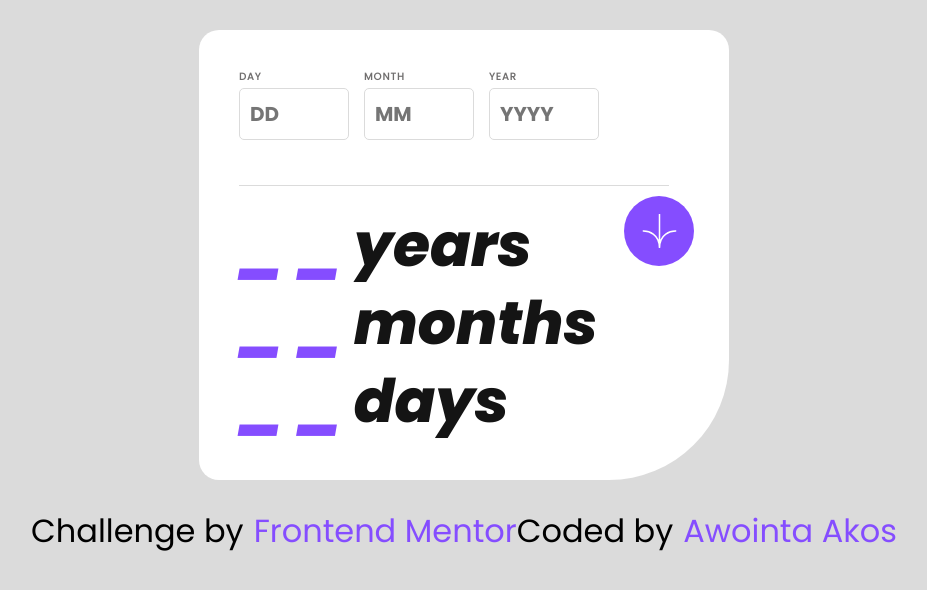
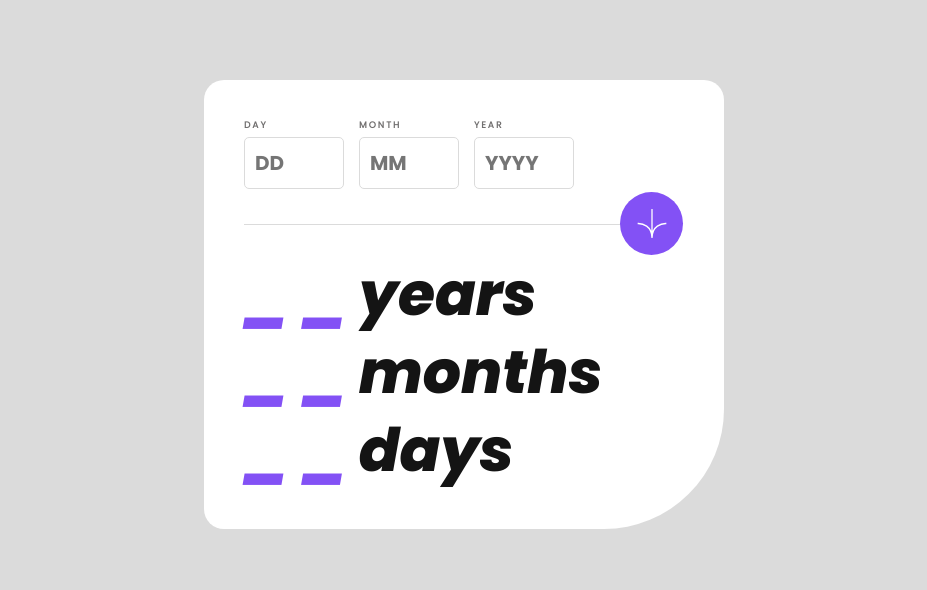
Before and after one commit to Awointa/javascript-age-calculator, a website: page index.html in a window 1280 px wide. Shown: the whole page, without its empty margins (176-1103 px from the left). Drawn offline with Linux system fonts and the light colour scheme.

Commit message:
final commit

```diff
--- a/index.html
+++ b/index.html
@@ -70,19 +70,6 @@
         </div>
       </div>
     </div>
-
-    <footer>
-      <div class="attribution">
-        Challenge by
-        <a
-          class="front-end-mentor"
-          href="https://www.frontendmentor.io?ref=challenge"
-          target="_blank"
-          >Frontend Mentor</a
-        >
-        Coded by <a class="author-name">Awointa Akos</a>
-      </div>
-    </footer>
     <script src="script.js"></script>
   </body>
 </html>
--- a/script.js
+++ b/script.js
@@ -7,7 +7,7 @@ const inputYear = document.querySelector(".input--year");
 
 //Date elements
 let currentDate = new Date();
-let currentDay = currentDate.getDay();
+let currentDay = currentDate.getDate();
 let currentMonth = currentDate.getMonth() + 1;
 let currentYear = currentDate.getFullYear();
 
@@ -20,29 +20,37 @@ const inputMonthElementError = document.getElementById("month-error");
 const inputYearElementError = document.getElementById("year-error");
 
 const resultElements = document.querySelectorAll(".output--number");
-
+// Days in a every month in a year
 let month = [31, 28, 31, 30, 31, 30, 31, 31, 30, 31, 30, 31];
 
+//Array storing error message
 let messages = [];
-const validateMonthDays = (day, givenMonth) => {
+
+// validate date
+const validateMonthDays = (givenDay, givenMonth) => {
   const daysInMonth = month[givenMonth - 1];
-  if (day > daysInMonth) {
+  if (givenDay > daysInMonth) {
     messages.push("Must be a valid date");
     inputDayElementError.textContent = messages.join(", ");
   }
 };
 
+// validate dates
 const validateAllDates = (givenDay, givenMonth, givenYear) => {
   if (
     givenDay > 31 ||
-    (givenDay == 0 && givenMonth > month.length) ||
-    (givenMonth == 0 && givenYear > 2023)
-  )
+    (givenDay == 0 && givenMonth > month.length && givenMonth == 0) ||
+    givenYear > currentYear
+  ) {
     messages = [
       "Must be a valid day",
       "Must be a valid month",
       "Must be in the past",
     ];
+    inputDayElementError.textContent = messages[0];
+    inputMonthElementError.textContent = messages[1];
+    inputYearElementError.textContent = messages[2];
+  }
 };
 
 const displayDate = function (className, value) {
@@ -56,7 +64,7 @@ btn.addEventListener("click", function (e) {
   let birthMonth = Number(inputMonth.value);
   let birthYear = Number(inputYear.value);
 
-  // error messages
+  // error messages for empty inputs
   if (birthDay == "" && birthMonth == "" && birthYear == "")
     messages.push("This field is required");
   errorElements.forEach((errElement) => {
@@ -69,12 +77,14 @@ btn.addEventListener("click", function (e) {
 
   console.log(messages);
 
+  // Error Message Handler
   if (messages.length > 0) {
     inputElements.forEach((input) => (input.style.borderColor = "#ff5757")),
       inputLabelElements.forEach(
         (inputLabel) => (inputLabel.style.color = "#ff5757"),
         (messages = [])
       );
+    return;
   } else {
     inputElements.forEach((input) => (input.style.borderColor = "#dbdbdb")),
       inputLabelElements.forEach(
@@ -82,10 +92,7 @@ btn.addEventListener("click", function (e) {
       );
   }
 
-  console.log(messages);
-
   //calculator Logic
-
   if (birthDay > currentDay) {
     currentDay += month[currentDay - 1];
     currentMonth = currentMonth - 1;
--- a/style.css
+++ b/style.css
@@ -31,7 +31,7 @@ html {
 }
 
 :root {
-  --primary-purple: #854dff;
+  --primary-purple: hsl(258, 89%, 64%);
   --primary-light-grey: #f7f7f7f7;
   --neutral-off-white: #ffffff;
   --neutral-light-grey: #dbdbdb;
@@ -40,7 +40,7 @@ html {
   --neutral-off-black: #141414;
   --bold1: 400i;
   --bold2: 700;
-  --bold3: 800i;
+  --bold3: 800;
 }
 
 body {
@@ -48,24 +48,28 @@ body {
   font-size: 3.2rem;
   box-sizing: border-box;
   background-color: var(--neutral-light-grey);
-  display: flex;
-  flex-direction: column;
-  align-items: center;
   line-height: 1.3;
 }
 
 .container {
   position: relative;
-  min-width: 53rem;
-  height: 45rem;
-  margin: 3rem auto;
-  padding: 4rem 0 4rem 4rem;
+  width: min(90%, 52rem);
+  margin: 8rem auto;
+  padding: 4rem 0 4rem 2.5rem;
   background-color: var(--neutral-off-white);
   font-weight: var(--bold2);
   border-radius: 2rem 2rem 12rem 2rem;
 }
+
+@media (min-width: 37.5em) {
+  .container {
+    padding: 4rem 0 4rem 4rem;
+    font-weight: var(--bold2);
+  }
+}
+
 .inputs {
-  width: 43rem;
+  width: 90%;
   display: grid;
   grid-template-columns: repeat(3, min-content);
   grid-template-rows: repeat(2, min-content) 1rem;
@@ -75,7 +79,7 @@ body {
   row-gap: 0.5rem;
   column-gap: 1.5rem;
   border-bottom: 1.5px solid var(--neutral-light-grey);
-  padding-bottom: 3rem;
+  padding-bottom: 4rem;
 }
 
 .input-label {
@@ -86,7 +90,7 @@ body {
 }
 
 .input {
-  width: 11rem;
+  width: 8rem;
   padding: 1rem 0 1rem 1rem;
   font-family: poppins-bold;
   font-size: 2rem;
@@ -95,10 +99,32 @@ body {
   border-radius: 0.5rem;
 }
 
+.input:focus {
+  outline: none;
+  border: 1.3px solid hsl(258, 89%, 64%);
+}
+
 .input--day,
 .input--month,
 .input--year {
   grid-row: 2/3;
+}
+
+@media (min-width: 37.5em) {
+  .inputs {
+    column-gap: 1.5rem;
+    padding-bottom: 2rem;
+  }
+
+  .input-label {
+    font-size: 0.9rem;
+    font-weight: var(--bold3);
+    letter-spacing: 0.2rem;
+  }
+
+  .input {
+    width: 10rem;
+  }
 }
 
 #month-label {
@@ -131,16 +157,22 @@ body {
 
 .error-message {
   font-family: poppins-italic;
-  font-size: 0.8rem;
+  font-size: 0.6rem;
   color: var(--light-red);
 }
 
+@media (min-width: 37.5em) {
+  .error-message {
+    font-size: 0.8rem;
+  }
+}
+
 .icon {
-  position: fixed;
-  top: 24.5%;
-  right: 32%;
-  width: 7rem;
-  height: 7rem;
+  position: absolute;
+  top: 33%;
+  left: 42%;
+  width: 5rem;
+  height: 5rem;
   background-color: var(--primary-purple);
   border-radius: 50%;
   display: flex;
@@ -157,27 +189,43 @@ body {
 }
 
 .icon--arrow {
-  width: 3.5rem;
+  width: 2rem;
   border-radius: 50%;
 }
 
 .age__block {
   /* flex-direction: column; */
-  font-size: 6rem;
-  padding-top: 2rem;
+  font-size: 4.5rem;
+  margin-top: 3rem;
   font-family: Poppins-ExtraBold-italic;
   font-weight: var(--bold3);
 }
+
+@media (min-width: 37.5em) {
+  .icon {
+    top: 25%;
+    left: 80%;
+    width: 6.3rem;
+    height: 6.3rem;
+  }
+
+  .icon--arrow {
+    width: 3rem;
+  }
+
+  .age__block {
+    font-size: 6rem;
+  }
+}
+
 .age {
   display: flex;
   align-items: center;
 }
 
 .output--number {
-  /* display: block; */
   color: var(--primary-purple);
   align-self: flex-end;
-  /* margin-bottom: 2rem; */
 }
 
 .output--word {
```
Also changed, not shown: README-template.md (deleted), README.md (added), assets/images/Screenshot (41).png (added).
